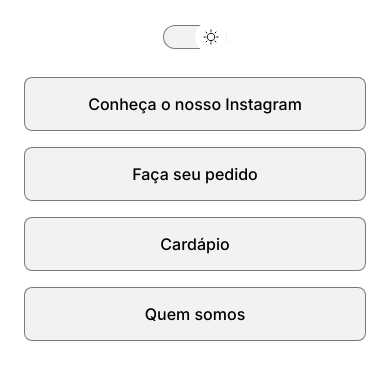
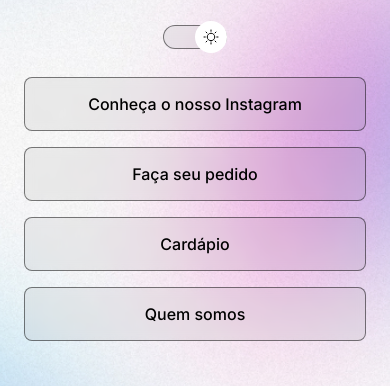
Before and after one commit to carolinesbrosa/DevLinks, a plain HTML site: page index.html in a window 390 px wide. Shown: the part 230-616 px from the top of the page. Drawn offline with nearby package versions, Linux system fonts and the light colour scheme; files whose address does not match are found by name.

Commit message:
Update style.css

```diff
--- a/style.css
+++ b/style.css
@@ -15,7 +15,7 @@
 
 .light {
     --text-color: black;
-    --bg-url: url(./assets/assets/bg-mobile-light.jpg);
+    --bg-url: url(./bg-mobile-light.jpg);
     --stroke-color: rgba(0, 0, 0, 0.50);
     --surface-color: rgba(0, 0, 0, 0.05);
     --highlight-color: rgba(0, 0, 0, 0.02);
```
